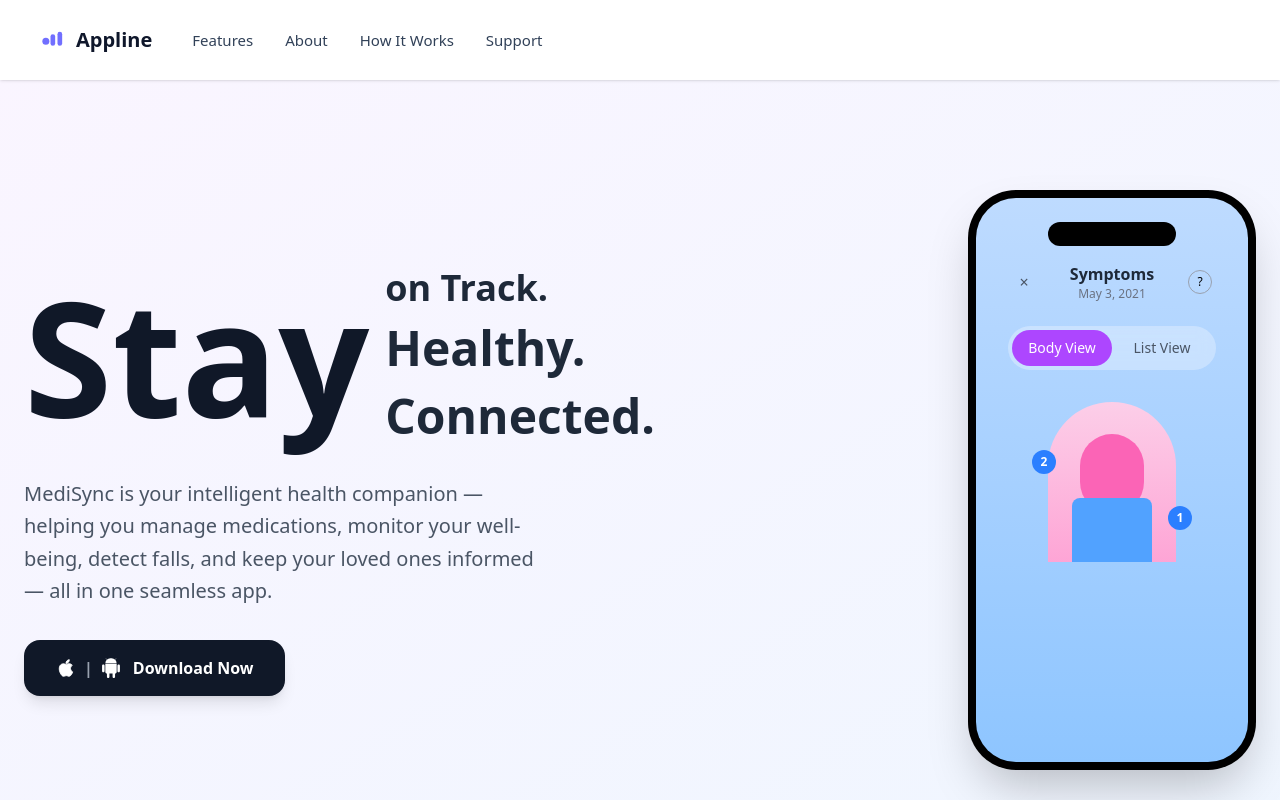
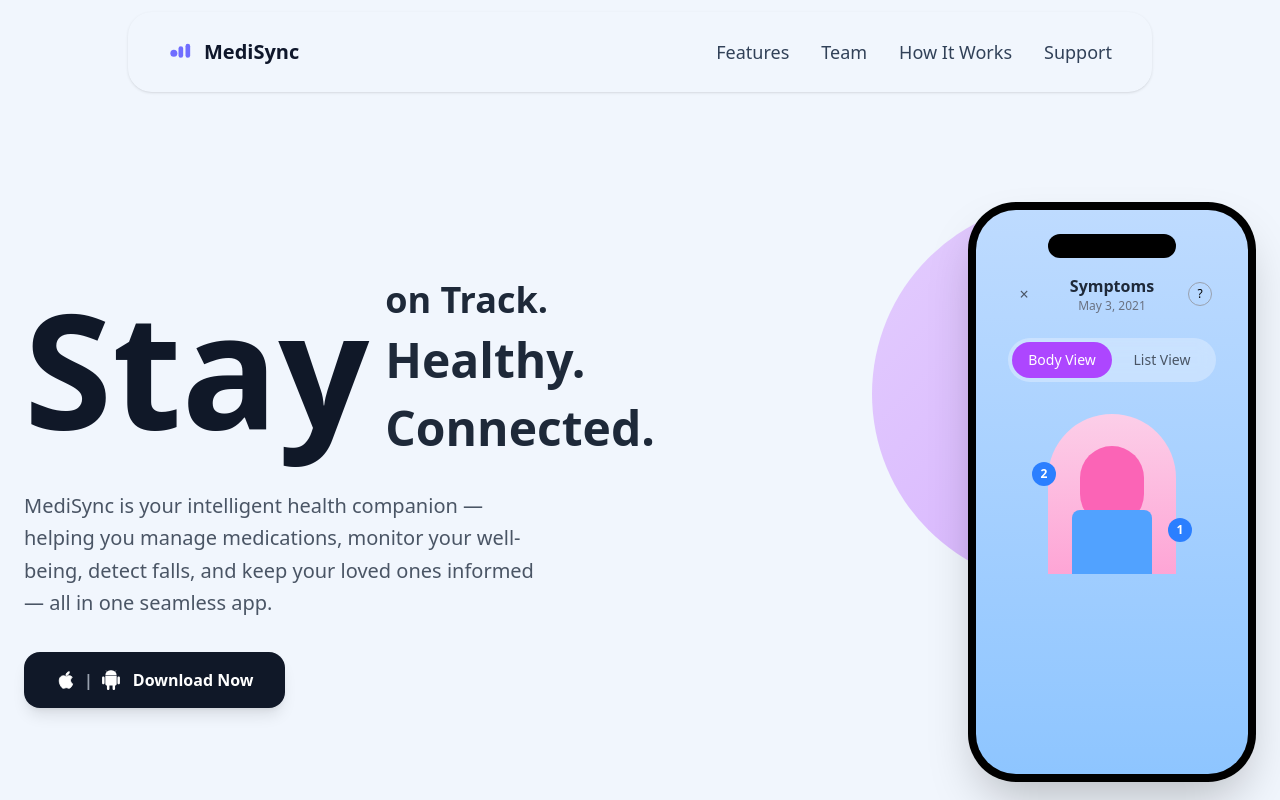
Before and after one commit to IIT-SDGP-Health-Care-Application/Health-Care-Application-landing-page, a Next.js app: page / in a window 1280 px wide. Shown: the top 800 px of the page. Built offline with nearby package versions, Linux system fonts and the light colour scheme.

Commit message:
feat: update Header and Hero components, change 'About' to 'Team', and adjust styles

```diff
--- a/src/app/globals.css
+++ b/src/app/globals.css
@@ -47,3 +47,7 @@
     /* A middle ground for icons or borders */
     --color-accent-medium: var(--color-mirage-400);
 }
+
+body{
+    background-color: var(--color-text-inverted);
+}
--- a/src/components/Header.tsx
+++ b/src/components/Header.tsx
@@ -4,14 +4,14 @@ import Link from "next/link";
 
 const NAV = [
     { href: "/features", label: "Features" },
-    { href: "/about", label: "About" },
+    { href: "/tema", label: "Team" },
     { href: "/how-it-works", label: "How It Works" },
     { href: "/support", label: "Support" },
 ];
 
 export default function Header() {
     return (
-        <header className="sticky top-0 z-50 w-full bg-white shadow-sm dark:bg-slate-900">
+        <header className="sticky top-3 z-50 w-4/5 mx-auto shadow-sm dark:bg-slate-900 rounded-3xl mt-3">
             <div className="w-full px-6 sm:px-10">
                 <div className="flex h-20 items-center justify-between">
                     {/* Left: Brand */}
@@ -19,13 +19,12 @@ export default function Header() {
                         <Link href="/public" className="flex items-center gap-2">
                             <LogoIcon className="h-7 w-7 text-indigo-500" />
                             <span className="text-xl font-semibold text-slate-900 dark:text-white">
-                                Appline
+                                MediSync
                             </span>
                         </Link>
-
-                        {/* Center: Nav */}
+                    </div>
                     <nav className="hidden lg:block">
-                            <ul className="flex items-center gap-8 text-[15px] font-medium">
+                        <ul className="flex items-center gap-8 text-[18px] font-medium">
                             {NAV.map((item) => (
                                 <li key={item.href}>
                                     <Link
@@ -38,7 +37,6 @@ export default function Header() {
                             ))}
                         </ul>
                     </nav>
-                    </div>
                 </div>
             </div>
         </header>
--- a/src/components/Hero.tsx
+++ b/src/components/Hero.tsx
@@ -2,7 +2,7 @@ import React from 'react';
 
 const Hero: React.FC = () => {
     return (
-        <section className="min-h-screen bg-gradient-to-br from-purple-50 to-blue-50 relative overflow-hidden">
+        <section className="min-h-screen  relative overflow-hidden">
             <div
                 className="container mx-auto px-6 py-20 flex flex-col lg:flex-row items-center justify-between min-h-screen">
                 {/* Left Content */}
```
Lines whose indentation alone changed are shown as unchanged.
